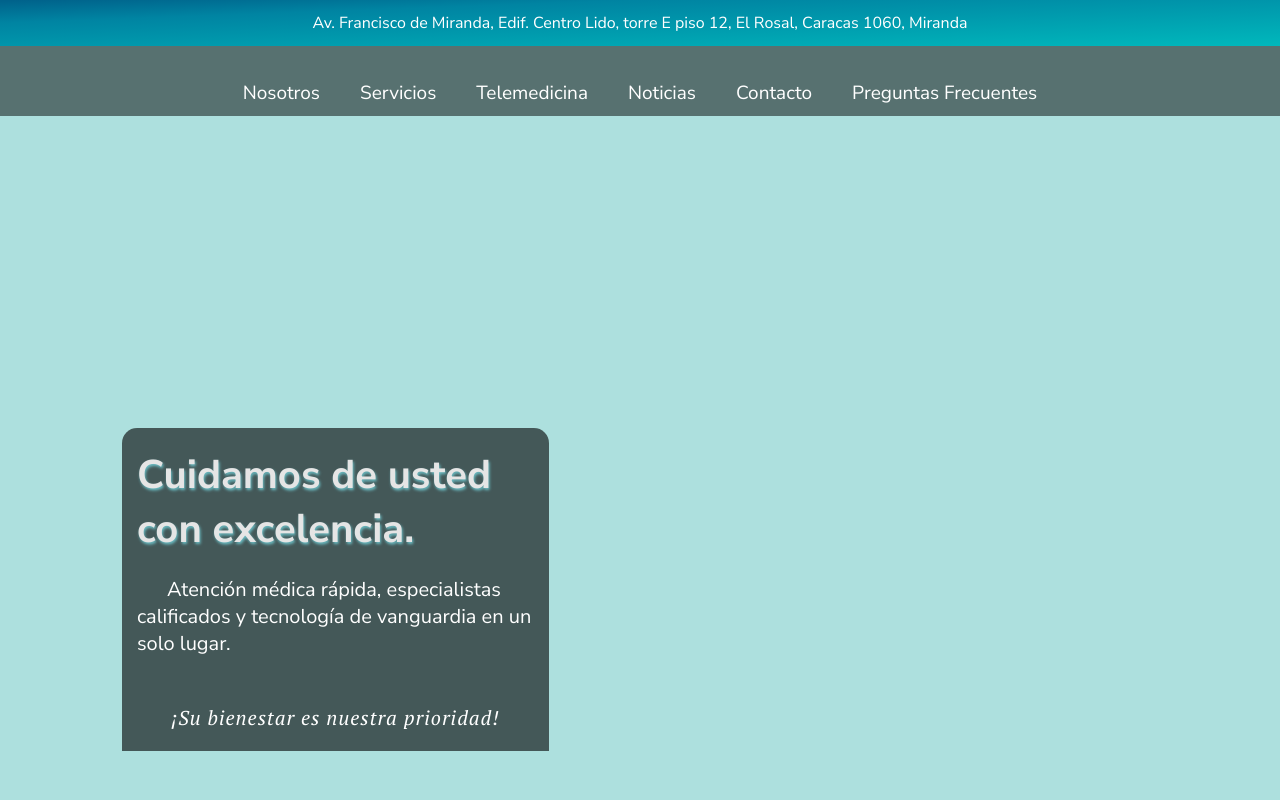
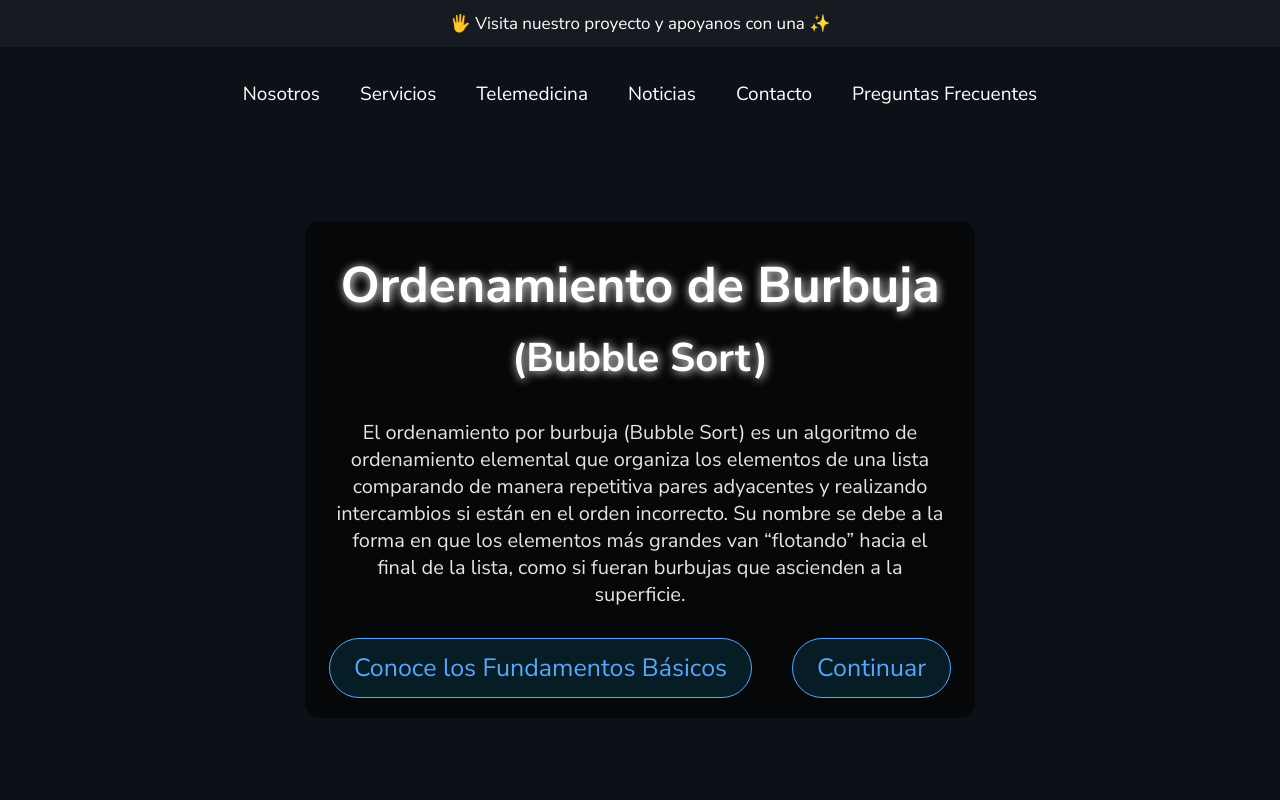
Before and after one commit to SamuelCubano/University-Bubble-Sort-Project, an Astro site: page / in a window 1280 px wide. Shown: the top 800 px of the page. Built offline with nearby package versions, Linux system fonts and the light colour scheme; Astro itself is replaced by a stand-in of ours; a web font is replaced by a local one.

Commit message:
primera vista

```diff
--- a/src/pages/index.astro
+++ b/src/pages/index.astro
@@ -6,7 +6,7 @@
   <head>
     <meta charset="utf-8">
     <meta name="viewport" content="width=device-width, initial-scale=1">
-    <title>Index de IMHC</title>
+    <title>Metodo de Burbuja | Index | IUJO</title>
     <link rel="preconnect" href="https://fonts.googleapis.com">
     <link rel="preconnect" href="https://fonts.gstatic.com" crossorigin>
     <link href="https://fonts.googleapis.com/css2?family=Cedarville+Cursive&family=Nunito+Sans:ital,opsz,wght@0,6..12,200..1000;1,6..12,200..1000&family=Oxanium:wght@200..800&family=PT+Serif:ital,wght@0,400;0,700;1,400;1,700&family=Poppins:ital,wght@0,100;0,200;0,300;0,400;0,500;0,600;0,700;0,800;0,900;1,100;1,200;1,300;1,400;1,500;1,600;1,700;1,800;1,900&family=Press+Start+2P&family=Roboto:ital,wght@0,100;0,300;0,400;0,500;0,700;0,900;1,100;1,300;1,400;1,500;1,700;1,900&family=Rouge+Script&display=swap" rel="stylesheet">
@@ -18,33 +18,30 @@
 
       <!-- Header Barra -->
       <header>
-        <p class="sd">Av. Francisco de Miranda, Edif. Centro Lido, torre E piso 12, El Rosal, Caracas 1060, Miranda</p>
+        <p class="sd"><a href="https://github.com/SamuelCubano/University-Bubble-Sort-Project" target="_blank">🖐 Visita nuestro proyecto y apoyanos con una ✨</a></p>
         <div id="elements">
-            <button class="menu-toggle" id="menuToggle">☰</button> <!-- Botón de hamburguesa -->
+            <button class="menu-toggle" id="menuToggle">☰</button>
             <div class="links" id="menu">
-                <button class="close-menu" id="closeMenu">✖</button> <!-- Botón de cerrar -->
-                <a href="/nosotros/">Nosotros</a>
-                <a href="/servicios/">Servicios</a>
-                <a href="/telemedicina/">Telemedicina</a>
-                <a href="/noticias/">Noticias</a>
-                <a href="/contacto/">Contacto</a>
-                <a href="/faqs/">Preguntas Frecuentes</a>
+                <button class="close-menu" id="closeMenu">✖</button>
+                <a href="">Nosotros</a>
+                <a href="">Servicios</a>
+                <a href="">Telemedicina</a>
+                <a href="">Noticias</a>
+                <a href="">Contacto</a>
+                <a href="">Preguntas Frecuentes</a>
             </div>
         </div>
     </header>
 
-      <!-- Sección de Bienvenida -->
       <div class="two"></div>
 
-      <!-- Sección de Información de bienvenida -->
       <div class="twotwo">
-        <h2 class="subtitle">Cuidamos de usted con excelencia.</h2>
-        <p class="info"><span style="padding-left: 30px;"></span>Atención médica rápida, especialistas calificados y tecnología de vanguardia en un solo lugar. <br><br><p class="slogan" style="font-size: 20px; text-align: center;">¡Su bienestar es nuestra prioridad!</p></strong></p>
-      </div>
-
-      <!-- Sección de Slogan -->
-      <div class="three">
-        <h2 class="slogan"><i>"Ofrecemos un ambiente cómodo, seguro y equipado con tecnología avanzada para brindarle una experiencia médica eficiente y de calidad."</i></h2>
+        <h2 class="subtitle">Ordenamiento de Burbuja <br><span style="font-size: 40px;">(Bubble Sort)</span></h2>
+        <p class="info">El ordenamiento por burbuja (Bubble Sort) es un algoritmo de ordenamiento elemental que organiza los elementos de una lista comparando de manera repetitiva pares adyacentes y realizando intercambios si están en el orden incorrecto. Su nombre se debe a la forma en que los elementos más grandes van “flotando” hacia el final de la lista, como si fueran burbujas que ascienden a la superficie.</p>
+		<div class="botonera">
+			<a href="#" class="btn">Conoce los Fundamentos Básicos</a>
+			<a href="#" class="btn">Continuar</a>
+		  </div>
       </div>
 
       <!-- Sección de Información de la Compañía -->
@@ -254,7 +251,7 @@
       body {
         font-family: "Nunito Sans", serif;
         margin: 0;
-        background-color: #e5e5e5;
+        background-color: #161b22;
       }
 
       .wrapper {
@@ -266,7 +263,7 @@
       }
 
       header {
-        background-color: rgba(0, 0, 0, 0.493);
+        background-color: rgba(0, 0, 0, 0);
         color: white;
         margin: 0;
         padding-top: 0;
@@ -282,8 +279,8 @@
       }
 
       header.scrolled {
-        background-color: #e5e5e5; /* Fondo blanco cuando se desplaza */
-        color: black;
+        background-color: #161b22; /* Fondo blanco cuando se desplaza */
+        color: white;
         box-shadow: 0px 6px 5px 0px rgba(0, 0, 0, 0.25);
         -webkit-box-shadow: 0px 6px 5px 0px rgba(0, 0, 0, 0.25);
       }
@@ -291,11 +288,24 @@
       .sd {
         text-align: center;
         margin: 0;
-        color: white;
-        background: linear-gradient(to bottom right, #00628b 1%, #0084a2 25%, #00b8bc 100%);
+        background-color:  #161b22;
         padding-bottom: 10px;
         padding-top: 10px;
-      }
+		text-decoration: none;
+		transition: 0.3s ;
+		font-size: 17px;
+      }
+
+	  .sd a {
+		color: white;
+		text-decoration: none;
+		transition: 0.3s;
+	  }
+
+	  .sd a:hover {
+		color: #58a6ff;
+		text-decoration: none;
+	  }
 
       .info {
         margin: 0;
@@ -307,14 +317,16 @@
       .subtitle {
         font-size: 40px;
         margin: 20px 15px;
-        color: #00796b;
+        color: #58a6ff;
         text-shadow: 1px 2px 2px #e5e5e5;
       }
 
       .twotwo .subtitle {
-        margin: 20px 15px;
-        color:  #e5e5e5;
-        text-shadow: 1px 2px 2px #00796b;
+		text-align: center;
+		font-size: 50px;
+        margin:  30px;
+        color:  #58a6ff ;
+        text-shadow: 1px 2px 2px #e5e5e5;
       }
 
       h3 {
@@ -369,7 +381,7 @@
       }
 
       header.scrolled .links a {
-        color: black; /* Color de los enlaces cuando se desplaza */
+        color: white; /* Color de los enlaces cuando se desplaza */
       }
 
 
@@ -385,36 +397,62 @@
       .two {
         grid-column: 1 / 22;
         grid-row: 1 / 16;
-        background-color: #ade0de;
+        background-color: #0d1117;
         background-size: cover;
 
       }
 
       .twotwo {
-        grid-column: 3 / 10;
-        grid-row: 8 / 13;
+        grid-column: 6 / 17;
+        grid-row: 4 / 13;
         background-color: rgba(0, 0, 0, 0.603);
         color: white;
-        border-top-right-radius: 15px;
-        border-top-left-radius:15px;
+        border-radius: 15px;
       }
 
       .twotwo .subtitle {
-        color:  #e5e5e5;
-        text-shadow: 1px 2px 3px #6cbfc6;
-      }
-
-      .three {
-        grid-column: 1 / 22;
-        grid-row: 16 / 18;
-        background: linear-gradient(to bottom right, #00628b 1%, #0084a2 25%, #00b8bc 100%);
-        text-align: center ;
-      }
+        color:  white;
+        text-shadow: 1px 1px 10px white;
+      }
+
+	  .twotwo p {
+		color: #e5e5e5;
+		font-size: 20px;
+		margin: 30px;
+		text-align: center;
+	}
+
+	.botonera {
+  display: flex;
+  justify-content: center;
+  gap: 40px;
+  margin: 20px 0;
+}
+
+.btn {
+  background-color: #061d25;
+  color: #58a6ff;
+  border: solid 1px #58a6ff;
+  padding: 12px 24px;
+  font-size: 25px;
+  border-radius: 225px;
+  cursor: pointer;
+  text-decoration: none;
+  transition: background 0.3s ease;
+  display: inline-block;
+  text-align: center;
+}
+
+.btn:hover {
+  background-color: #58a6ff;
+  color: white;
+}
+
 
       .four {
         grid-column: 1 / 22;
-        grid-row: 18 / 31;
-        background-color: #e5e5e5;
+        grid-row: 13 / 31;
+        background-color: #0d1117;
       }
 
       .five {
@@ -1390,7 +1428,7 @@ ul {
         background: none;
         border: none;
         font-size: 24px;
-        color: black;
+        color: white;
         cursor: pointer;
     }
 
```
